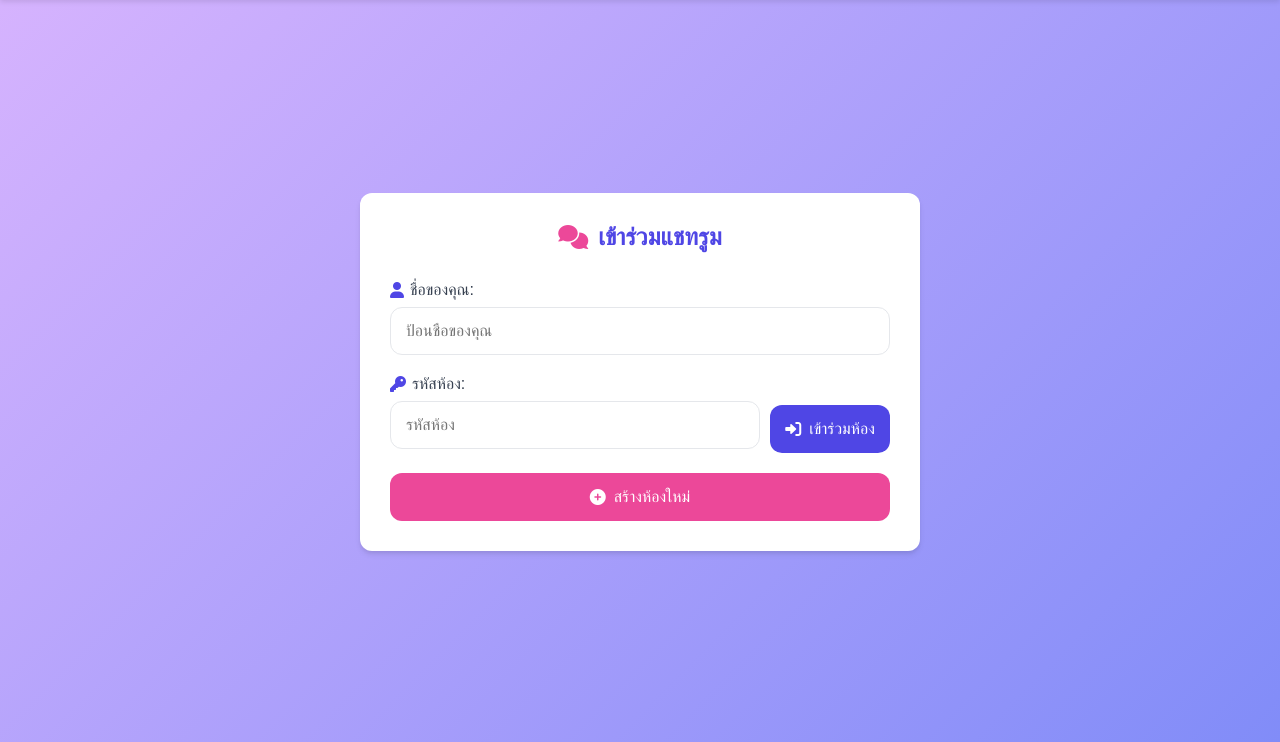
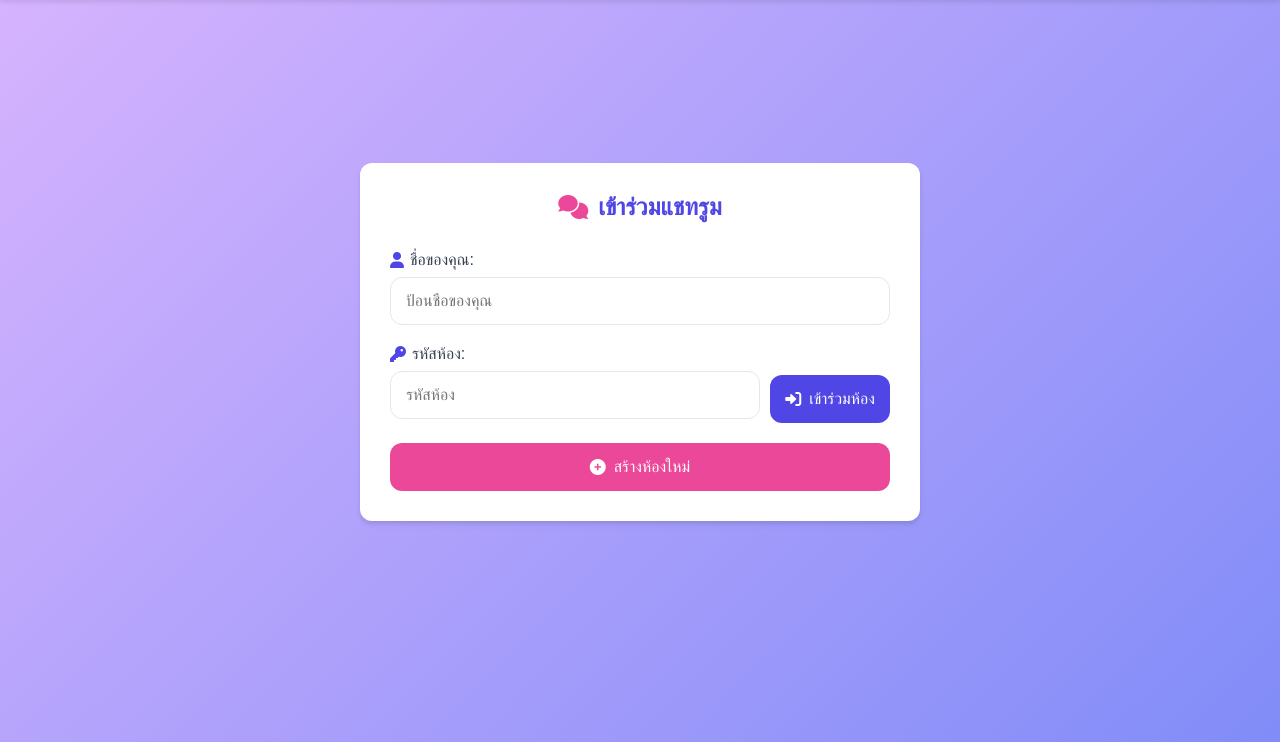
Before and after one commit to INciD1/chat_app_proj, a Flask app: page / in a window 1280 px wide. Shown: the part 58-800 px from the top of the page. Run offline with Flask 2, Linux system fonts and the light colour scheme; some libraries are stand-ins or nearby versions.

Commit message:
Add files via upload

```diff
--- a/static/css/style.css
+++ b/static/css/style.css
@@ -464,11 +464,6 @@ button i {
   color: #8a2be2; /* สีม่วงสำหรับ Yappalogy */
 }
 
-.content {
-  margin-top: 60px; /* ให้พื้นที่สำหรับ header */
-  padding: 20px;
-}
-
 @keyframes slideIn {
   from { transform: translateY(20px); opacity: 0; }
   to { transform: translateY(0); opacity: 1; }
```
